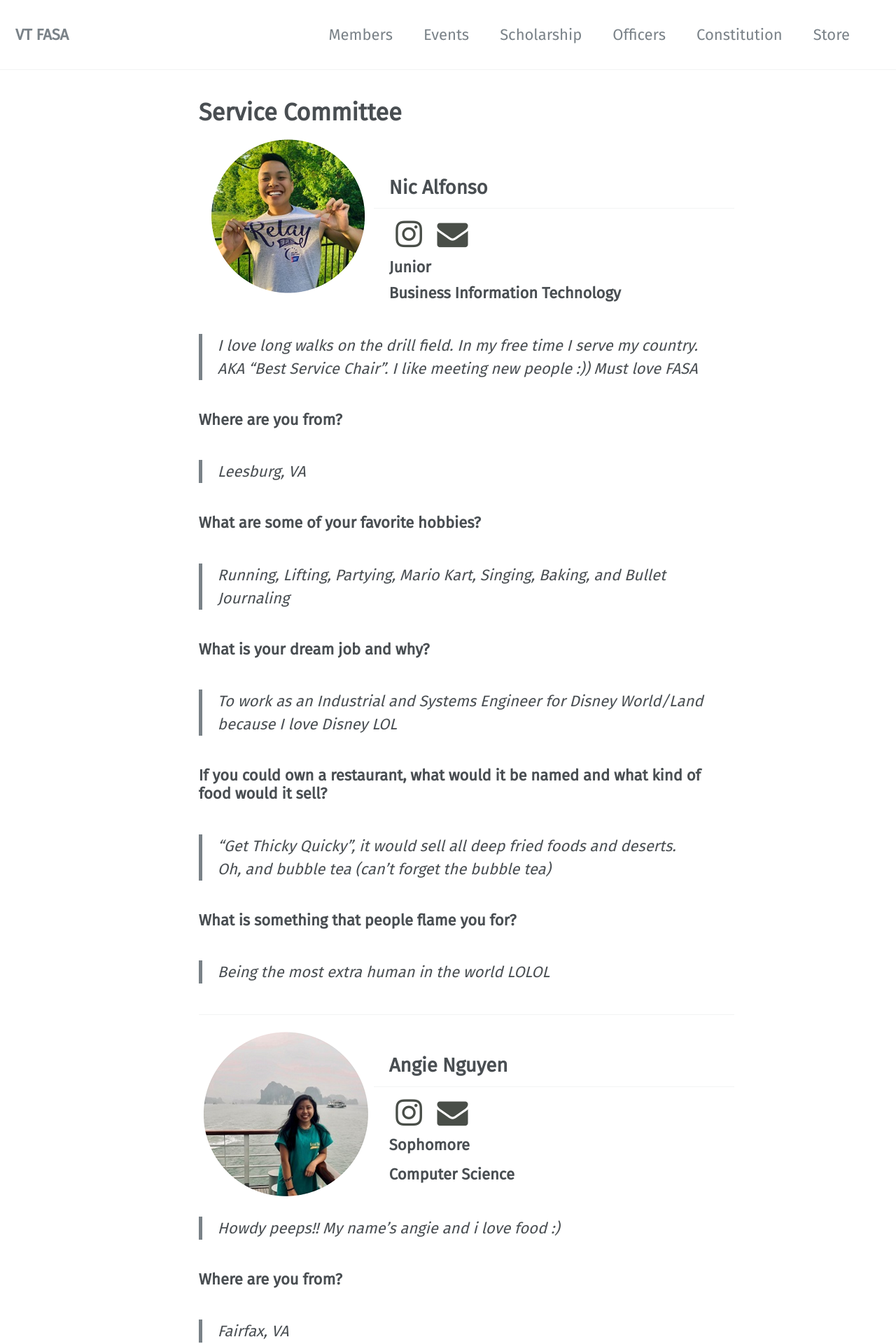
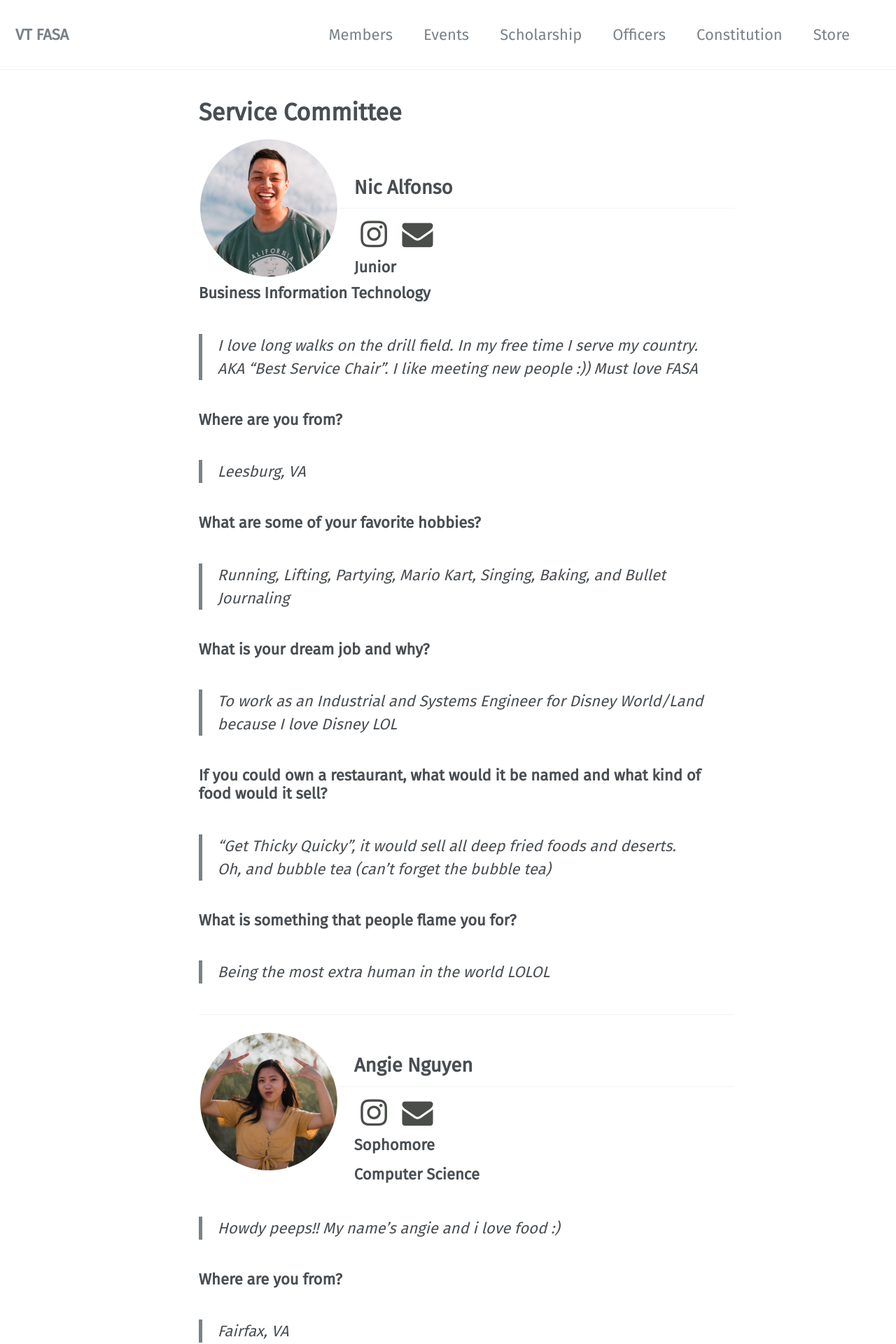
Before and after one commit to vtfasa/vtfasa.github.io, a Jekyll site: the page built from _pages/officers/service.md, in a window 1280 px wide. Shown: the top 1920 px of the page at 70% size. Built offline with Jekyll 4.4.1, drawn with Linux system fonts in a browser that asks for light colours; some web fonts are replaced.

Commit message:
Update service.md

```diff
--- a/_pages/officers/service.md
+++ b/_pages/officers/service.md
@@ -13,7 +13,7 @@ permalink: /officers/service/
 # --- (this is a section break)
 ---
 
-![image-left]({{ "/assets/images/officers/small/nicCircle.png" | absolute_url }}){: .align-left}
+![image-left]({{ "/assets/images/officers/small/nicCircle2019Small.PNG" | absolute_url }}){: .align-left}
 ## Nic Alfonso
 <p style="margin-bottom: 0.45em; padding: 0">
 <a href="https://www.instagram.com/nic_alfonso/" style="margin: 0; padding: 0"><i class="fa fa-2x fa-fw fa-instagram" style="color: #494e48"></i></a>
@@ -45,7 +45,7 @@ Must love FASA
 
 ---
 
-![image-left]({{ "/assets/images/officers/small/angieCircle.png" | absolute_url }}){: .align-left}
+![image-left]({{ "/assets/images/officers/small/angieCircle2019Small.PNG" | absolute_url }}){: .align-left}
 ## Angie Nguyen
 <p style="margin-bottom: 0.45em; padding: 0">
 <a href="https://www.instagram.com/haeink97/" style="margin: 0; padding: 0"><i class="fa fa-2x fa-fw fa-instagram" style="color: #494e48"></i></a>
@@ -77,7 +77,7 @@ Must love FASA
 
 ---
 
-![image-left]({{ "/assets/images/officers/small/isabelCircle.png" | absolute_url }}){: .align-left}
+![image-left]({{ "/assets/images/officers/small/isabelCircle2019Small.PNG" | absolute_url }}){: .align-left}
 ## Isabel Jordan
 <p style="margin-bottom: 0.45em; padding: 0">
 <a href="https://www.instagram.com/_isabeljordan/" style="marg OPIKIK=0-==-IOP[[PKZCVBTGYUI  in: 0; padding: 0"><i class="fa fa-2x fa-fw fa-instagram" style="color: #494e48"></i></a>
```
